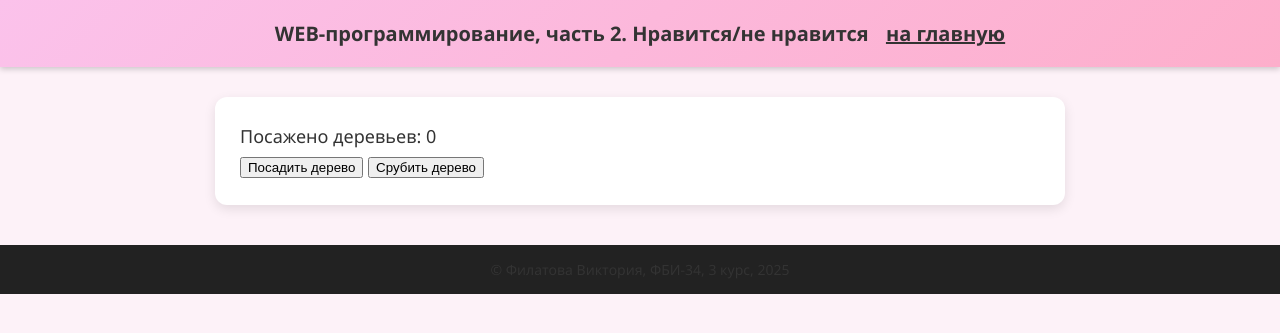
After one commit to Viktorifilx/web-back-labs, a Flask app: page /lab4/tree in a window 1280 px wide. The commit adds this page. Shown: the top 333 px of the page. Run offline with Flask 3, Linux system fonts and the light colour scheme.

Commit message:
Счетчик деревьев

```diff
--- a/lab4.py
+++ b/lab4.py
@@ -110,3 +110,21 @@ def pow_func():
 
     result = x1 ** x2
     return render_template('lab4/pow.html', x1=x1, x2=x2, result=result)
+
+tree_count = 0
+
+@lab4.route('/lab4/tree', methods = ['GET', 'POST'])
+def tree():
+    global tree_count
+
+    if request.method == 'GET':
+        return render_template('lab4/tree.html', tree_count=tree_count)
+
+    operation = request.form.get('operation')
+
+    if operation == 'cut':
+        tree_count -= 1
+    elif operation == 'plant':
+        tree_count += 1
+
+    return render_template('lab4/tree.html', tree_count=tree_count)
--- a/templates/lab4/lab4.html
+++ b/templates/lab4/lab4.html
@@ -11,5 +11,6 @@
     <li><a href="/lab4/add-form">Сложение</a></li>
     <li><a href="/lab4/mul-form">Умножение</a></li>
     <li><a href="/lab4/pow-form">Возведение в степень</a></li>
+    <li><a href="/lab4/tree">Счетчик деревьев</a></li>
 </ol>
 {% endblock %}
--- /dev/null
+++ b/templates/lab4/tree.html
@@ -0,0 +1,14 @@
+{% extends "base.html" %}
+
+{% block lab %}Нравится/не нравится{% endblock %}
+
+{% block main %}
+<div>
+    Посажено деревьев: {{ tree_count }}
+</div>
+
+<form method="post">
+    <button name="operation" value="plant">Посадить дерево</button>
+    <button name="operation" value="cut">Срубить дерево</button>
+</form>
+{% endblock %}
```
